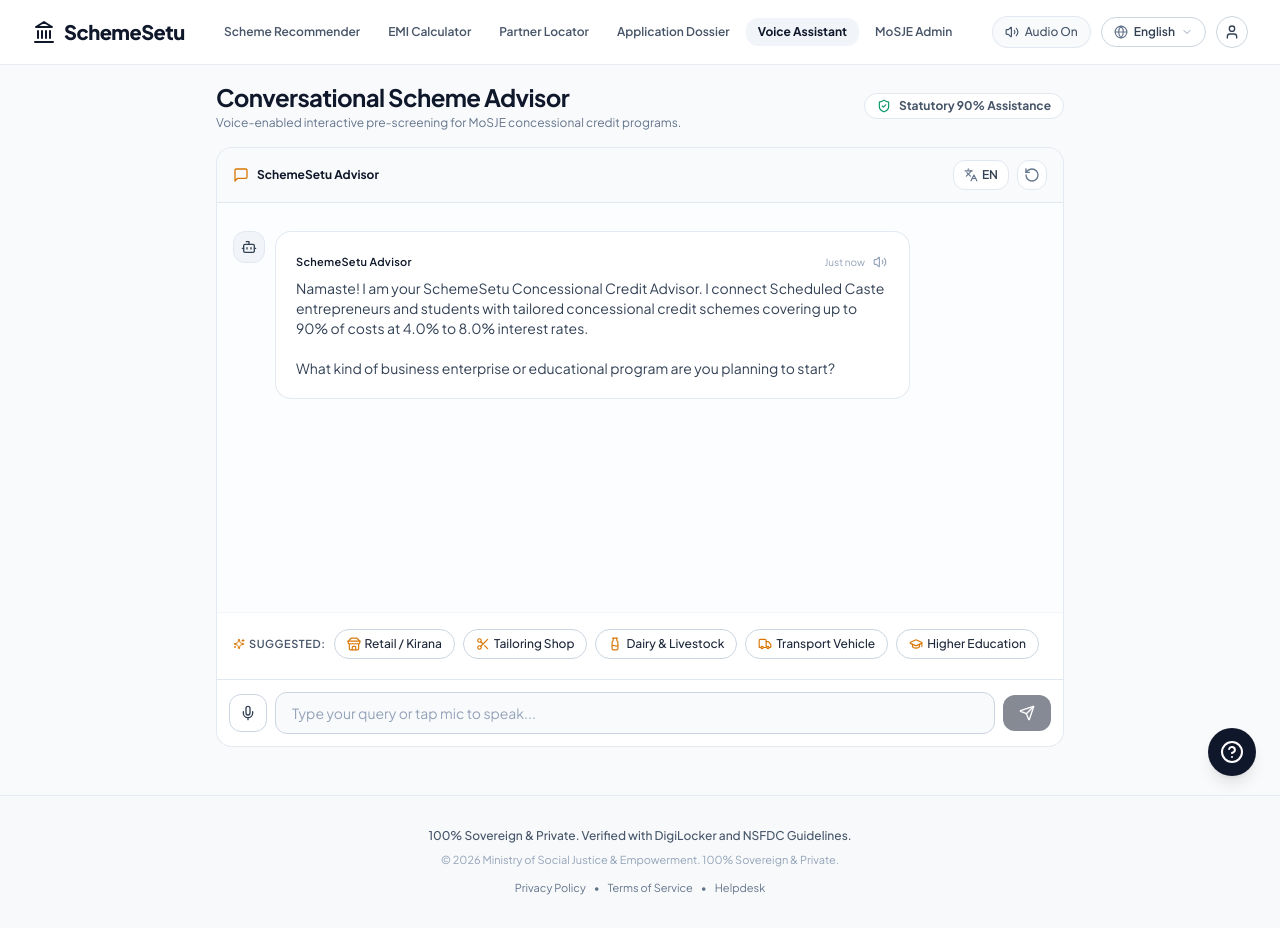
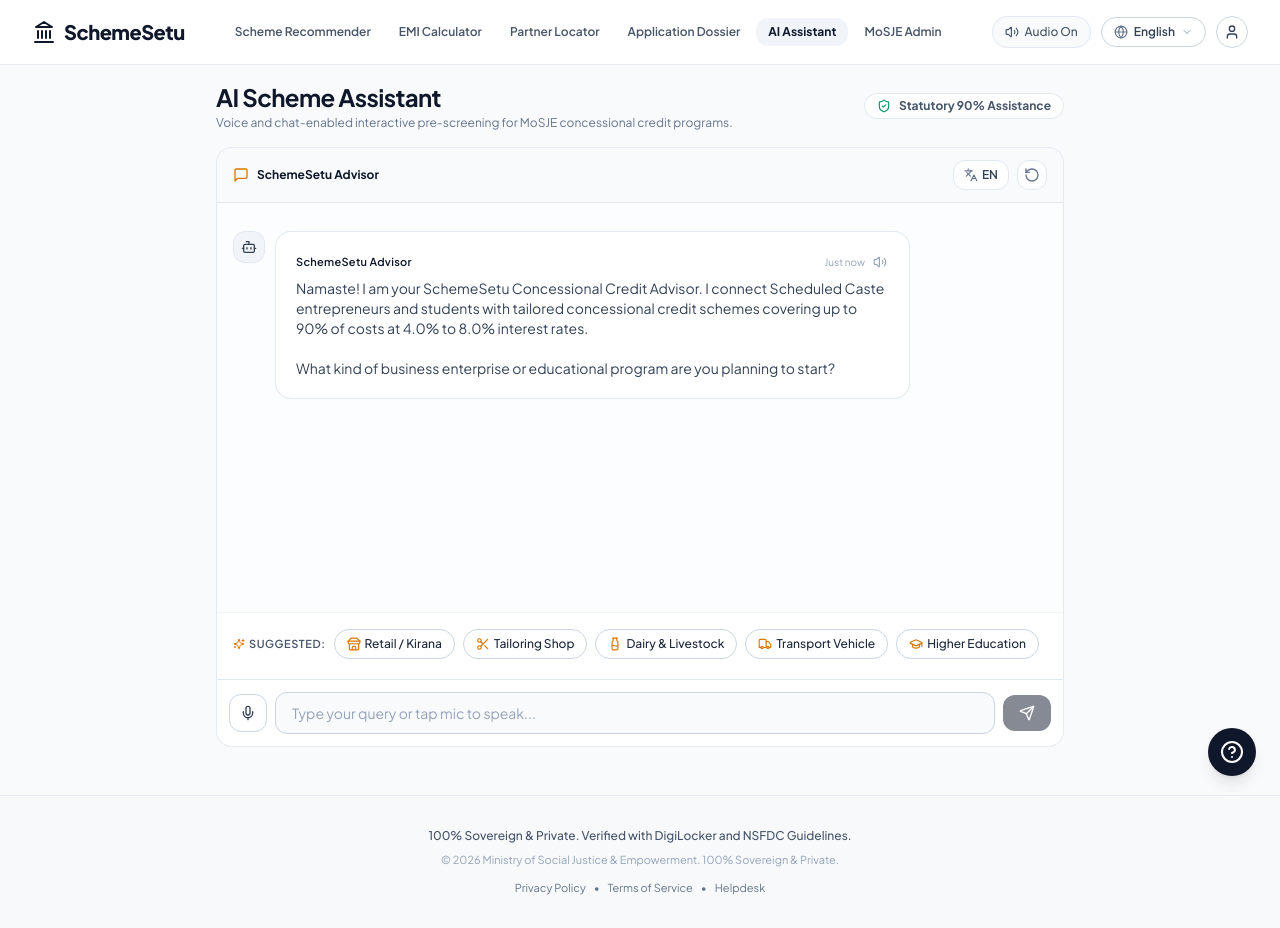
Before and after one commit to sizwinz/SchemeSetu, a Next.js app: page /assistant in a window 1280 px wide. Built offline with nearby package versions, Linux system fonts and the light colour scheme.

Commit message:
chore(nav): update Voice Assistant to AI Assistant across header, bottom nav, and assistant page

```diff
--- a/src/app/assistant/page.tsx
+++ b/src/app/assistant/page.tsx
@@ -24,10 +24,10 @@
       <div className="flex items-center justify-between">
         <div>
           <h1 className="text-xl sm:text-2xl font-bold text-slate-900 tracking-tight">
-            Conversational Scheme Advisor
+            AI Scheme Assistant
           </h1>
           <p className="text-xs text-slate-500 mt-0.5">
-            Voice-enabled interactive pre-screening for MoSJE concessional credit programs.
+            Voice and chat-enabled interactive pre-screening for MoSJE concessional credit programs.
           </p>
         </div>
         <div className="hidden sm:flex items-center space-x-1.5">
--- a/src/components/layout/BottomNav.tsx
+++ b/src/components/layout/BottomNav.tsx
@@ -13,7 +13,7 @@
 
 const navItems: NavItem[] = [
   { label: "Schemes", href: "/", icon: BookOpen },
-  { label: "Assistant", href: "/assistant", icon: MessageSquareText },
+  { label: "AI Assistant", href: "/assistant", icon: MessageSquareText },
   { label: "Calculator", href: "/calculator", icon: Calculator },
   { label: "Locator", href: "/locator", icon: MapPin },
 ];
--- a/src/components/layout/Header.tsx
+++ b/src/components/layout/Header.tsx
@@ -155,7 +155,7 @@
                   : "hover:text-slate-900 hover:bg-slate-50"
               }`}
             >
-              Voice Assistant
+              AI Assistant
             </Link>
 
             <Link
```
